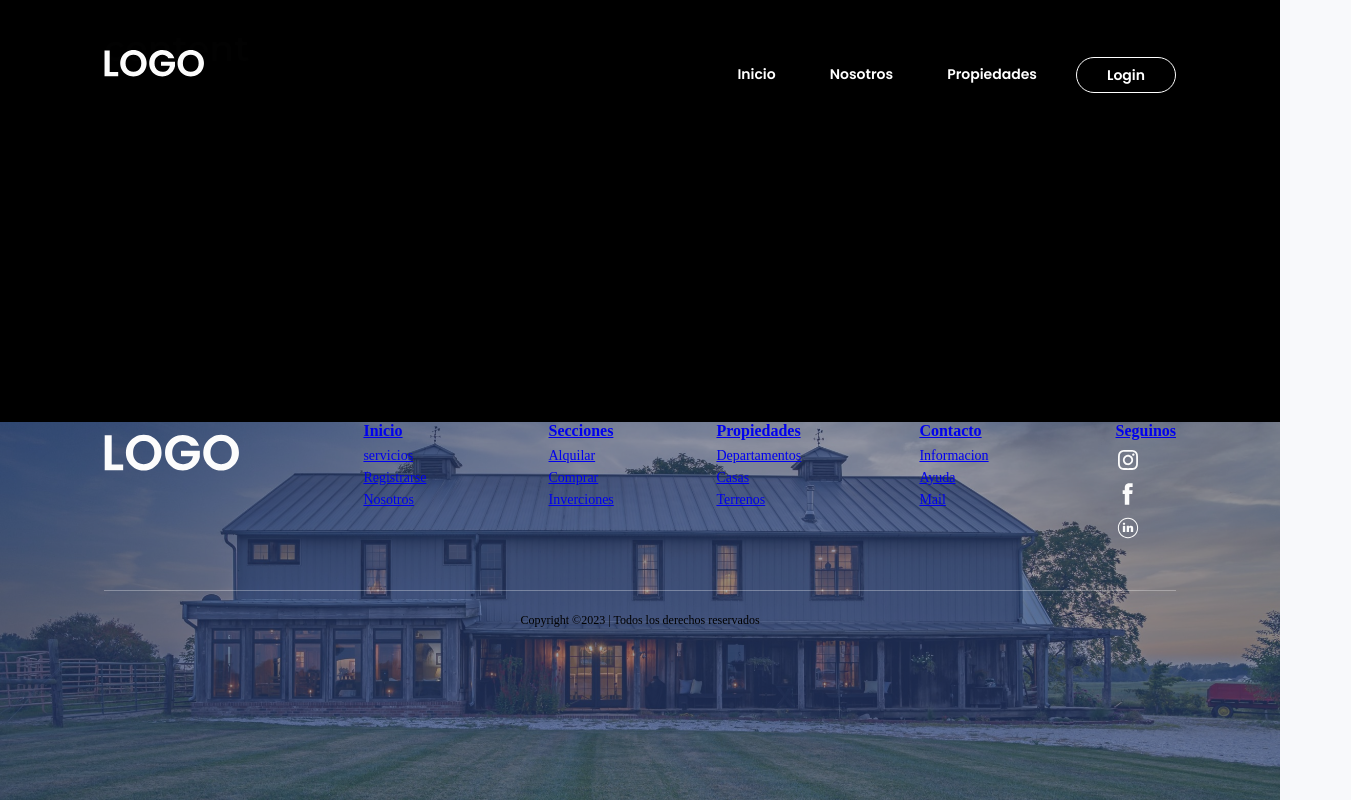
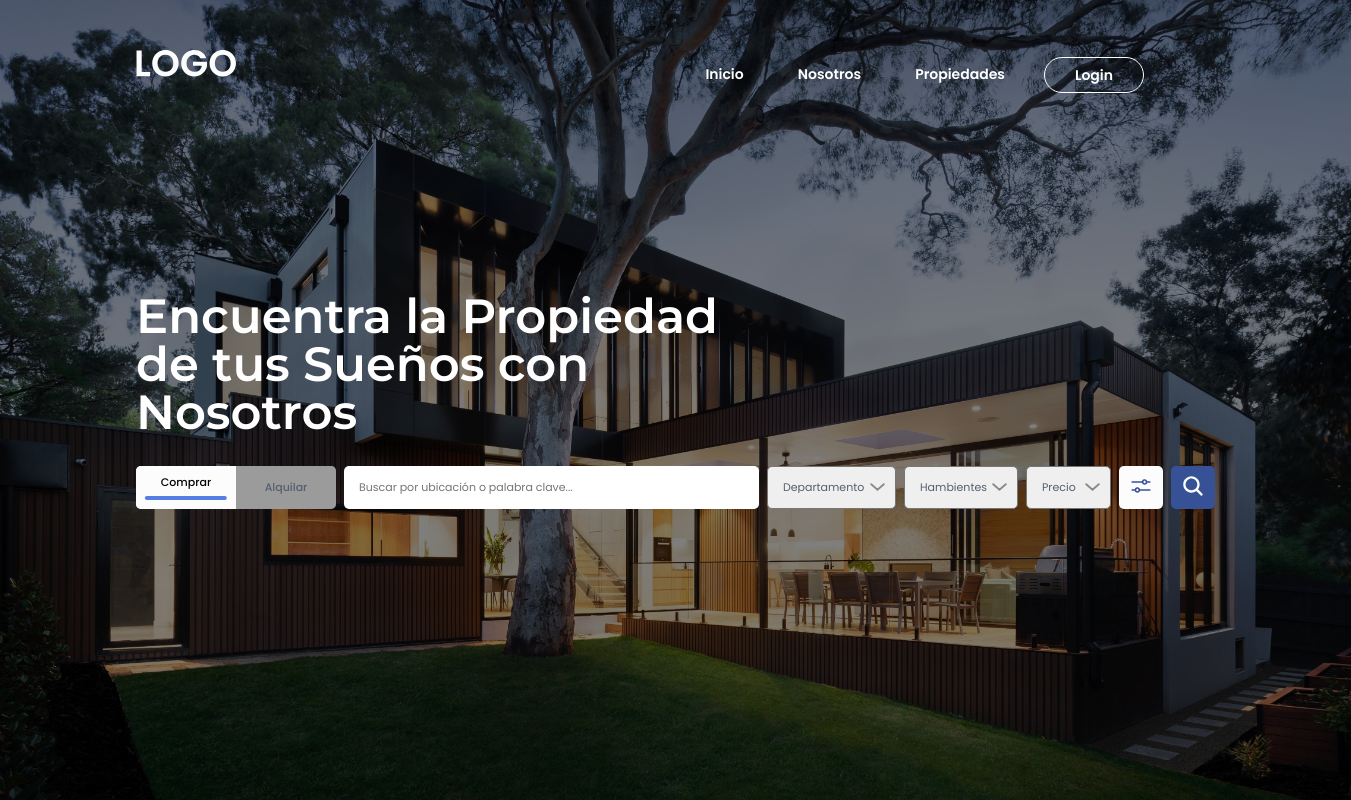
Before and after one commit to Scianca123/Challenge_Propiedades_Techforb_VUE, a Vue app: page / in a window 1280 px wide. Shown: the top 800 px of the page, 1351 px wide, since content can reach past the window. Built offline with nearby package versions, Linux system fonts and the light colour scheme.

Commit message:
ADD: componente toggle y componente filters estiticamente listos

```diff
--- a/src/shared/components/FooterComponent.vue
+++ b/src/shared/components/FooterComponent.vue
@@ -50,6 +50,7 @@
 </template>
 
 <style scoped lang="scss">
+    @use '@/styles/variables' as *;
     .footer{
         height: auto;
         background-image: url('@/assets/images/footerImg.jpg');
@@ -63,7 +64,7 @@
         }
         &__overlay{
             position: absolute;
-            background-color: rgba(54, 81, 150, 0.5);
+            background-color: rgba(33, 50, 94, 0.678);
             width: 100%;
             height: 100%;
             z-index: 0;
@@ -71,20 +72,20 @@
         &__content{
             position: relative;
             z-index: 3;
+            padding-top: 35px;
+            padding-bottom: 40px;
             &__head-container {
                 display: grid;
                 grid-template-columns: 1fr; // por defecto mobile
                 gap: 20px;
                 padding-bottom: 20px;
-                justify-items: end;
+                justify-items: center;
 
-                @media (min-width: 600px) {
-                    grid-template-columns: repeat(3, 1fr);
-                }
 
                 @media (min-width: 992px) {
                     grid-template-columns: auto repeat(5, 1fr); // logo + 5 columnas
                     align-items: start;
+                    justify-items: end;
                 }
 
                 &__logo-container {
@@ -108,10 +109,6 @@
                     justify-items: center;
                     gap: 20px;
 
-                    @media (min-width: 600px) {
-                    grid-template-columns: repeat(2, 1fr);
-                    }
-
                     @media (min-width: 992px) {
                         display: contents;
                     }
@@ -120,22 +117,28 @@
                     list-style: none;
                     padding: 0;
                     margin: 0;
+                    display: flex;
+                    flex-direction: column;
+                    gap: 20px;
 
                         &__itemHead {
-                            font-weight: 700;
-                            font-size: 16px;
-                            margin-bottom: 8px;
+                            @extend %title-h4;
+                            margin-bottom: 10px;
                             display: block;
+                            text-decoration: none;
+                            color: $color-text-buttom-white;
                         }
 
                         &__item {
                             font-size: 14px;
                             margin: 6px 0;
                             display: block;
-
+                            text-decoration: none;
+                            @extend %text-one;
+                            color: $color-text-buttom-white;
                             img {
-                            width: 24px;
-                            height: 24px;
+                                width: 24px;
+                                height: 24px;
                             }
                         }
                     }
@@ -143,14 +146,17 @@
             }
 
             &__social-container {
-            margin-top: 20px;
-            border-top: 1px solid rgba(255, 255, 255, 0.3);
+            margin-top: 50px;
+            border-top: 0.8px solid $color-text-buttom-white;
             padding-top: 10px;
-            text-align: center;
+            text-align: start;
 
-            &__text {
-                font-size: 12px;
-            }
+                &__text {
+                    font-size: 12px;
+                    @extend %text-two;
+                    color: $color-text-buttom-white;
+                    margin: 0;
+                }
             }
         }
     }
--- a/src/shared/components/HeaderComponent.vue
+++ b/src/shared/components/HeaderComponent.vue
@@ -29,7 +29,7 @@ import ButtonComponent from '../components/ButtonComponent.vue';
     position: fixed;
     width: 100%;
     height:150px;
-
+    z-index: 1000;
     &__contain{
       display: flex;
       justify-content: center;
--- /dev/null
+++ b/src/shared/components/SectionFiltersComponent.vue
@@ -0,0 +1,128 @@
+<script setup>
+import ToggleComponent from './ToggleComponent.vue';
+
+</script>
+
+<template>
+    <section class="section-filter">
+        <div class="section-filter__overlay"></div>
+        <div class="section-filter__container page-container">
+            <div class="section-filter__container__title">
+                <h1 class="section-filter__container__title__text">Encuentra la Propiedad de tus Sueños con Nosotros</h1>
+            </div>
+            <div class="section-filter__container__filters">
+                <ToggleComponent></ToggleComponent>
+                <input type="text"  class="section-filter__container__filters__input" placeholder="Buscar por ubicación o palabra clave...">
+                <select name="" id="" class="section-filter__container__filters__selects">
+                    <option value="" disabled selected>Departamento</option>
+                    <option value="departamento">Departamento</option>
+                    <option value="edificio">Edificio</option>
+                </select>
+                <select name="" id="" class="section-filter__container__filters__selects">
+                    <option value="" disabled selected>Hambientes</option>
+                    <option value="1">1</option>
+                    <option value="2">2</option>
+                    <option value="3">3</option>
+                    <option value="4">4</option>
+                </select>
+                <select name="" id="" class="section-filter__container__filters__selects section-filter__container__filters__selects--small-Select">
+                    <option value="" disabled selected>Precio </option>
+                    <option value="0-10.000">0-10.000</option>
+                    <option value="10.000-20.000">10.000-20.000</option>
+                    <option value="20.000-30.000">20.000-30.000</option>
+                    <option value="30.000-40.000">30.000-40.000</option>
+                </select>
+                <button class="section-filter__container__filters__btn section-filter__container__filters__btn--light"><img src="@/assets/iconos/iconfilters.svg" alt="search"></button>
+                <button class="section-filter__container__filters__btn"><img src="@/assets/iconos/iconSerch.svg" alt="filters"></button>
+            </div>
+        </div>
+    </section>
+</template>
+
+<style lang="scss">
+@use '@/styles/variables' as *;
+    .section-filter{
+        position: relative;
+        width: 100%;
+        min-height: 100vh;
+        background-image: url('@/assets/images/property1.jpg');
+        background-size: center;
+        background-position: center;
+        background-repeat: no-repeat;
+        display: flex;
+        flex-direction: column;
+        justify-content: center;
+        @media(min-width:992px){
+            background-size: 110%;
+            height: 100dvh;
+        }
+        &__overlay{
+            position: absolute;
+            width: 100%;
+            height:100%;
+            background-color: rgba(0, 0, 0, 0.5);
+        }
+        &__container{
+            z-index: 3;
+            padding-top:200px ;
+            padding-bottom: 200px;
+            &__title{
+                &__text{
+                    max-width: 639px;
+                    font-size: 48px;
+                    color: $color-backgounts-white;
+                    margin: 100px 0 30px 0;
+                    @media(min-width:992px){
+                        margin: 0 0 30px 0;
+                    }
+                }
+            }
+            &__filters{
+                display: flex;
+                flex-direction: column;
+                gap: 8px;
+                @media(min-width:992px){
+                    flex-direction:row;
+                    justify-content: space-between;
+                }
+                &__input{
+                    padding-left: 15px;
+                    border-radius: 5px;
+                    border: none;
+                    min-height: 41px;
+                    @extend %text-three;
+                    @media(min-width:992px){
+                        width: 398px;
+                    }
+                }
+                &__selects{
+                    border-radius: 5px;
+                    padding: 0 30px 0 15px;
+                    color: $color-Text-grey;
+                    appearance: none;
+                    @extend %text-three;
+                    background-image: url('@/assets/iconos/iconSelects.svg');
+                    background-repeat: no-repeat;
+                    background-position: right 10px center;
+                    background-size: 15px; // ajustalo a tu gusto
+                    min-height: 41px;
+                    &--small-Select{
+                        @media(min-width:992px){
+                            max-width: 85px;
+                        }
+                    }
+                }
+                &__btn{
+                    border-radius: 5px;
+                    background-color: $color-text-buttom-blue;
+                    border: 0;
+                    min-width: 44px;
+                    min-height: 41px;
+                    &--light{
+                        background-color: $color-text-buttom-white;
+                    }
+                }
+            }
+        }
+    }
+</style>
--- /dev/null
+++ b/src/shared/components/ToggleComponent.vue
@@ -0,0 +1,88 @@
+<script setup lang="ts">
+import { ref } from 'vue'
+
+// Variable para saber cuál está seleccionado ('comprar' o 'alquilar')
+const selected = ref<'comprar' | 'alquilar'>('comprar')
+
+// Función para cambiar el seleccionado
+const seleccionar = (opcion: 'comprar' | 'alquilar') => {
+  selected.value = opcion
+}
+</script>
+
+<template>
+    <div class="Toggle">
+        <div :class="['Toggle__half', selected === 'comprar' && 'Toggle__half--selected']">
+            <button
+            :class="['Toggle__btn', selected === 'comprar' && 'Toggle__btn--selected']"
+            @click="seleccionar('comprar')"
+            >Comprar</button>
+        </div>
+        <div :class="['Toggle__half', selected === 'alquilar' && 'Toggle__half--selected']">
+            <button class="Toggle__btn"
+            :class="['Toggle__btn', selected === 'alquilar' && 'Toggle__btn--selected']"
+            @click="seleccionar('alquilar')"
+            >Alquilar</button>
+        </div>
+
+    </div>
+</template>
+
+<style lang="scss">
+ @use '@/styles/variables' as *;
+.Toggle{
+    background-color: $color-text-buttom-white;
+    border-radius: 5px;
+    display: flex;
+    min-width: 200px;
+    &__half{
+        background-color: rgba(0, 0, 0, 0.39);
+        width: 50%;
+        display: flex;
+        justify-content: center;
+        position: relative;
+        cursor: pointer;
+        &--selected{
+            background-color: $color-text-buttom-white;
+        }
+        &:first-child {
+            border-top-left-radius: 5px;
+            border-bottom-left-radius: 5px;
+        }
+
+        &:last-child {
+            border-top-right-radius: 5px;
+            border-bottom-right-radius: 5px;
+        }
+    }
+    &__btn{
+        background-color:transparent;
+        border: 0 none;
+        cursor: pointer;
+        border-radius: 5px;
+        padding: 10px 16px;
+        color:$color-Text-grey;
+        font-weight: 500;
+        @extend %text-three;
+
+        &--selected{
+            background-color: $color-text-buttom-white;
+            position: relative;
+            padding-bottom: 20px;
+            color:$color-Text-black;
+            &::after{
+                content: '';
+                position: absolute;
+                bottom: 9px;
+                left: 50%;
+                transform: translateX(-50%);
+                width: 100%;
+                height: 4px;
+                background-color: $color-buttom-primary;
+                border-radius: 10px;
+            }
+        }
+    }
+
+}
+</style>
--- a/src/shared/pages/HomeComponent.vue
+++ b/src/shared/pages/HomeComponent.vue
@@ -1,6 +1,7 @@
 <script setup>
-import HeaderComponent from '../components/HeaderComponent.vue';
-import FooterComponent from '../components/FooterComponent.vue';
+import HeaderComponent from '@/shared/components/HeaderComponent.vue';
+import FooterComponent from '@/shared/components/FooterComponent.vue';
+import SectionFiltersComponent from '@/shared/components/SectionFiltersComponent.vue';
 </script>
 
 <template>
@@ -8,12 +9,10 @@ import FooterComponent from '../components/FooterComponent.vue';
         <section class="home__header">
             <HeaderComponent></HeaderComponent>
         </section>
-        <section class="home__content page-container">
-            <h1>
-                content
-            </h1>
-        </section class="home__footer">
-        <section>
+        <section class="home__content">
+            <SectionFiltersComponent></SectionFiltersComponent>
+        </section >
+        <section class="home__footer">
             <FooterComponent></FooterComponent>
         </section>
 
@@ -39,7 +38,7 @@ import FooterComponent from '../components/FooterComponent.vue';
         }
         &__footer{
             grid-area: footer;
-
+            z-index: 1001;
         }
     }
 </style>
--- a/src/styles/variables.scss
+++ b/src/styles/variables.scss
@@ -27,7 +27,7 @@ $font-titles: "Montserrat", sans-serif;
 $font-content: "Poppins", sans-serif;
 
 //Pading-content
-$padding-page-x: 6.5rem;
+$padding-page-x: 8.5rem;
 
 //TYPE
 %title-h1 {
```
Also changed, not shown: src/shared/components/FilterComponent.vue (added, +9 -0 lines).
